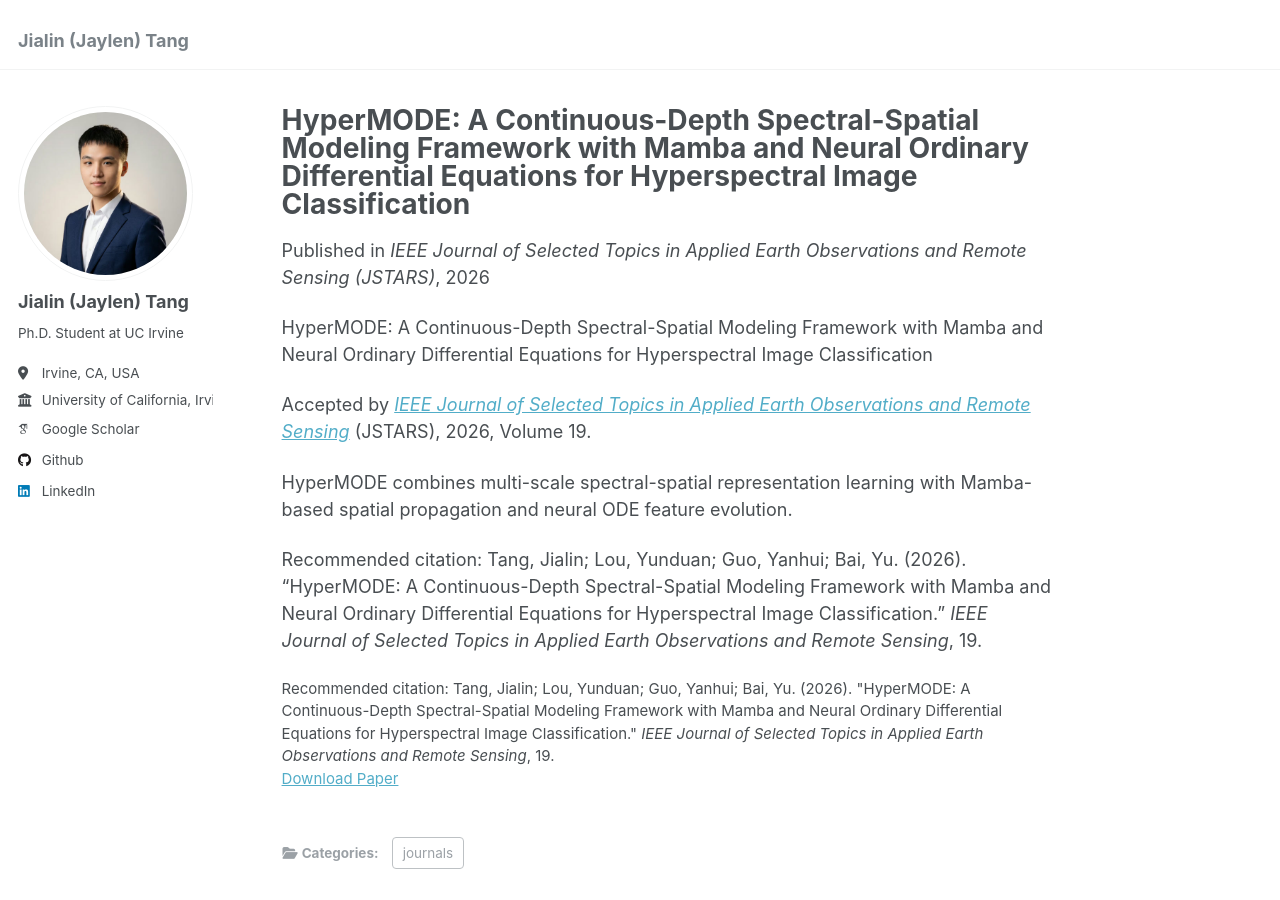
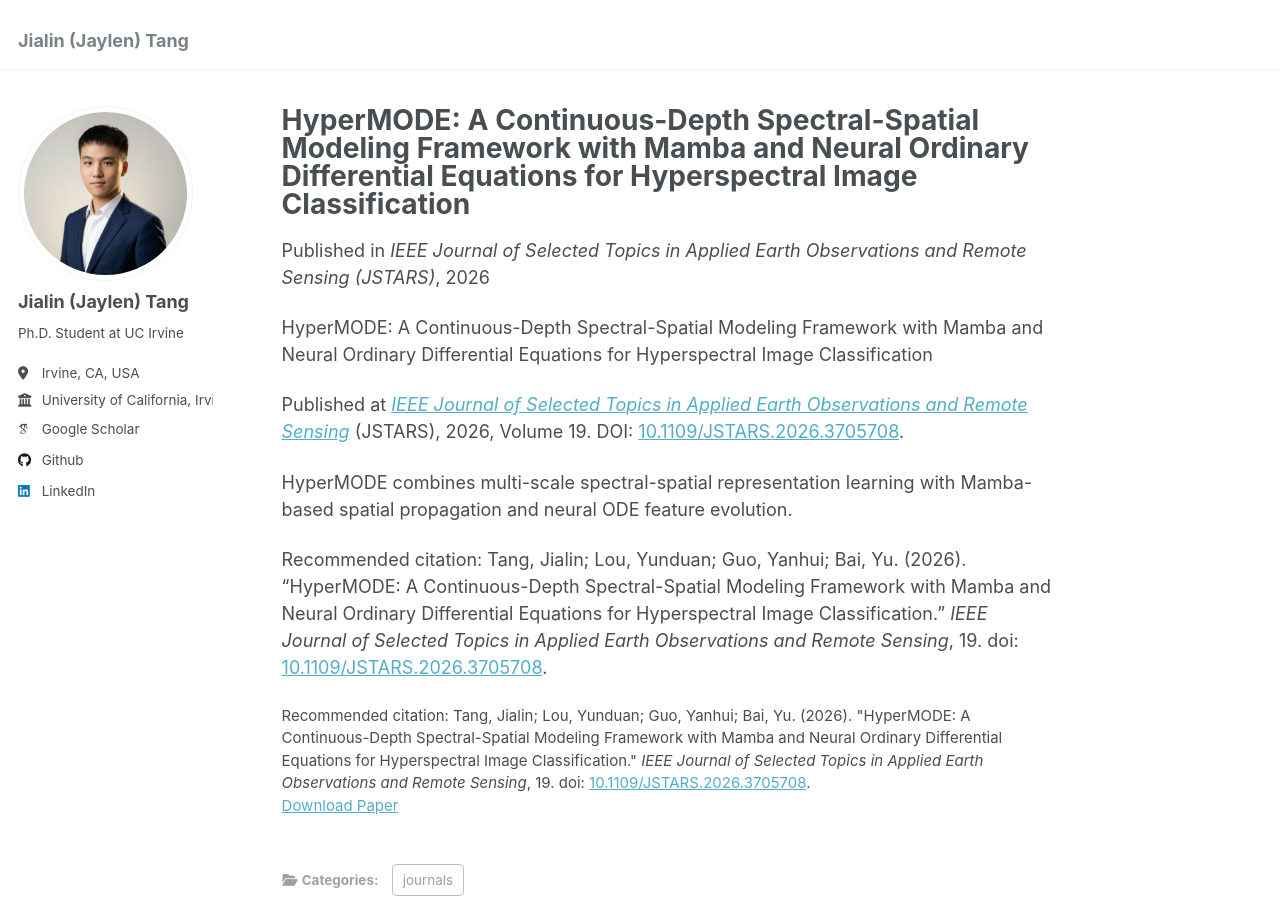
Before and after one commit to JaylenTang/jaylentang.github.io, a Jekyll site: the page built from _publications/2026-01-04-hypermode.md, in a window 1280 px wide and 900 px high. Built offline with Jekyll 4.4.1, drawn with Linux system fonts in a browser that asks for light colours; some web fonts are replaced.

Commit message:
Add HyperMODE DOI

```diff
--- a/_publications/2026-01-04-hypermode.md
+++ b/_publications/2026-01-04-hypermode.md
@@ -7,16 +7,16 @@ sort_order: 1
 excerpt: 'HyperMODE is a continuous-depth spectral-spatial modeling framework for hyperspectral image classification.'
 date: 2026-06-17
 venue: 'IEEE Journal of Selected Topics in Applied Earth Observations and Remote Sensing (JSTARS)'
-paperurl: 'https://papers.ssrn.com/sol3/papers.cfm?abstract_id=6568417'
+paperurl: 'https://doi.org/10.1109/JSTARS.2026.3705708'
 scholar_authors: 'J Tang, Y Lou, Y Guo, Y Bai'
 scholar_venue: 'IEEE Journal of Selected Topics in Applied Earth Observations and Remote Sensing, 2026, Volume 19'
-citation: 'Tang, Jialin; Lou, Yunduan; Guo, Yanhui; Bai, Yu. (2026). "HyperMODE: A Continuous-Depth Spectral-Spatial Modeling Framework with Mamba and Neural Ordinary Differential Equations for Hyperspectral Image Classification." <i>IEEE Journal of Selected Topics in Applied Earth Observations and Remote Sensing</i>, 19.'
+citation: 'Tang, Jialin; Lou, Yunduan; Guo, Yanhui; Bai, Yu. (2026). "HyperMODE: A Continuous-Depth Spectral-Spatial Modeling Framework with Mamba and Neural Ordinary Differential Equations for Hyperspectral Image Classification." <i>IEEE Journal of Selected Topics in Applied Earth Observations and Remote Sensing</i>, 19. doi: <a href="https://doi.org/10.1109/JSTARS.2026.3705708">10.1109/JSTARS.2026.3705708</a>.'
 ---
 
 HyperMODE: A Continuous-Depth Spectral-Spatial Modeling Framework with Mamba and Neural Ordinary Differential Equations for Hyperspectral Image Classification
 
-Accepted by [_IEEE Journal of Selected Topics in Applied Earth Observations and Remote Sensing_](https://www.grss-ieee.org/publications/journal-of-selected-topics-in-applied-earth-observations-and-remote-sensing/) (JSTARS), 2026, Volume 19.
+Published at [_IEEE Journal of Selected Topics in Applied Earth Observations and Remote Sensing_](https://www.grss-ieee.org/publications/journal-of-selected-topics-in-applied-earth-observations-and-remote-sensing/) (JSTARS), 2026, Volume 19. DOI: [10.1109/JSTARS.2026.3705708](https://doi.org/10.1109/JSTARS.2026.3705708).
 
 HyperMODE combines multi-scale spectral-spatial representation learning with Mamba-based spatial propagation and neural ODE feature evolution.
 
-Recommended citation: Tang, Jialin; Lou, Yunduan; Guo, Yanhui; Bai, Yu. (2026). "HyperMODE: A Continuous-Depth Spectral-Spatial Modeling Framework with Mamba and Neural Ordinary Differential Equations for Hyperspectral Image Classification." _IEEE Journal of Selected Topics in Applied Earth Observations and Remote Sensing_, 19.
+Recommended citation: Tang, Jialin; Lou, Yunduan; Guo, Yanhui; Bai, Yu. (2026). "HyperMODE: A Continuous-Depth Spectral-Spatial Modeling Framework with Mamba and Neural Ordinary Differential Equations for Hyperspectral Image Classification." _IEEE Journal of Selected Topics in Applied Earth Observations and Remote Sensing_, 19. doi: [10.1109/JSTARS.2026.3705708](https://doi.org/10.1109/JSTARS.2026.3705708).
```
Also changed, not shown: _pages/about.md (+2 -2 lines).
